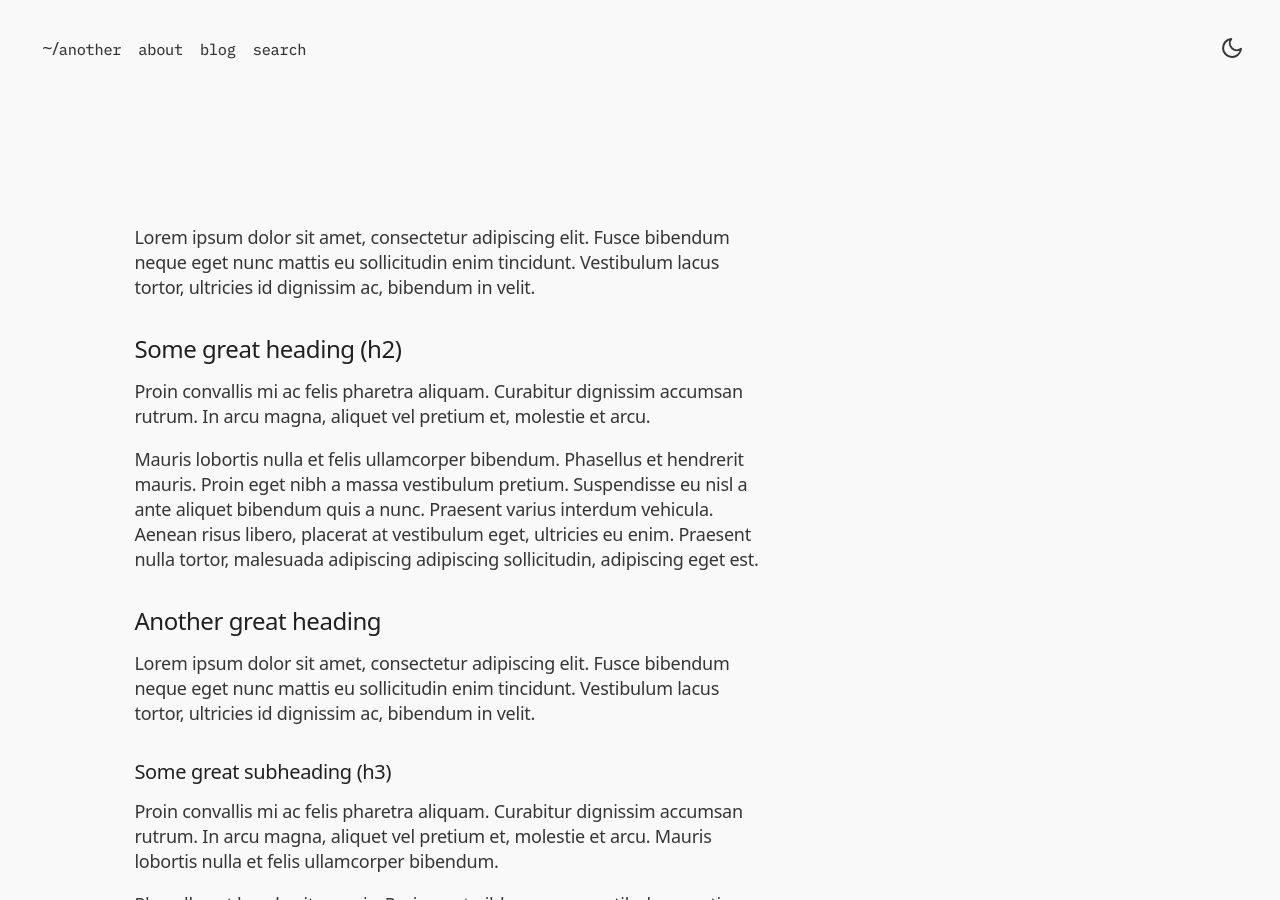
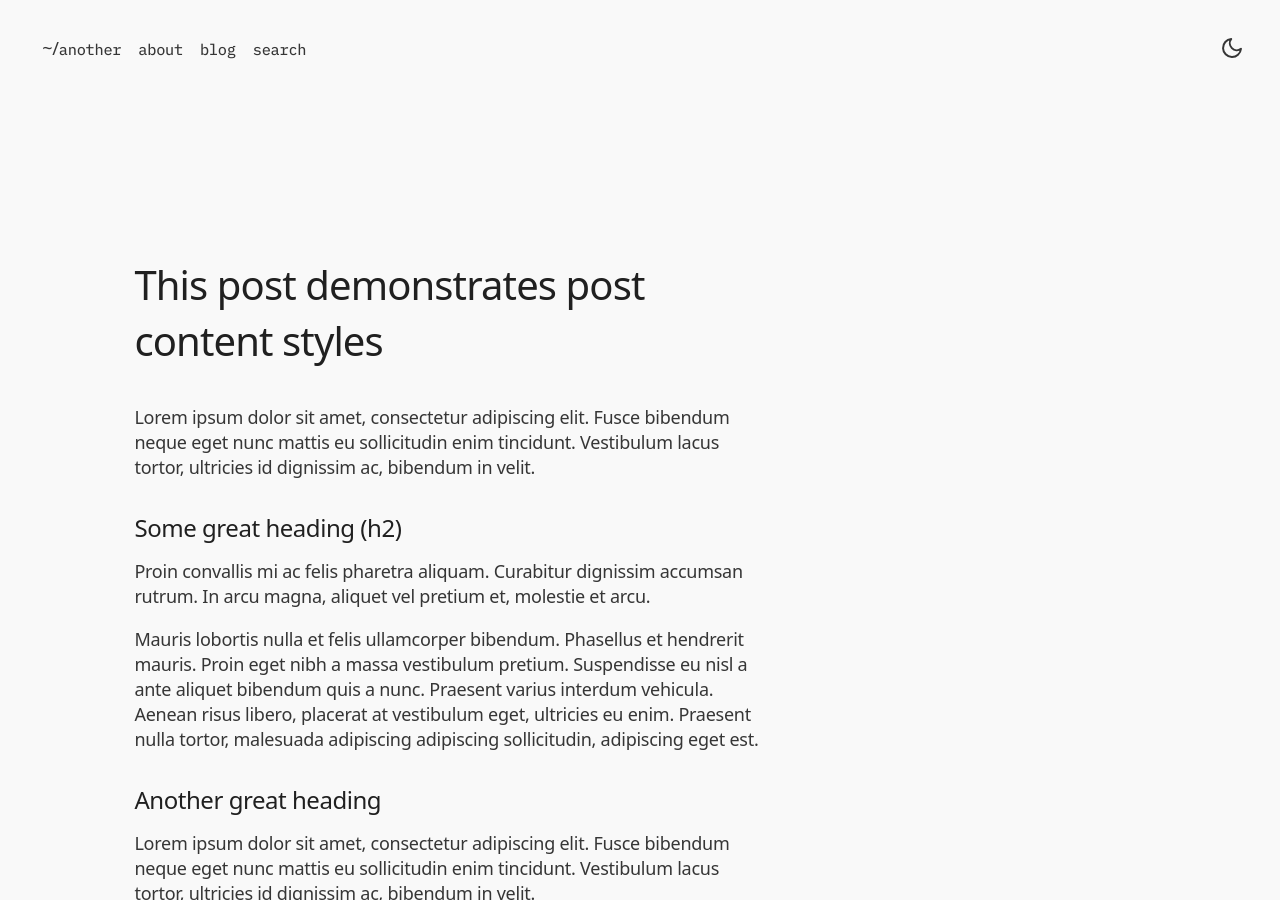
Before and after one commit to miltonparedes/another, a Jekyll site: the page built from _posts/2019-05-23-mardown-demo.md, in a window 1280 px wide and 900 px high. Built offline with Jekyll 4.4.1, drawn with Linux system fonts in a browser that asks for light colours; some web fonts are replaced.

Commit message:
test post title

```diff
--- a/_layouts/post.html
+++ b/_layouts/post.html
@@ -1,4 +1,5 @@
 ---
 layout: default
 ---
+<h1 class="mb-lg">{{ page.title }}</h1>
 {{ content }}
```
